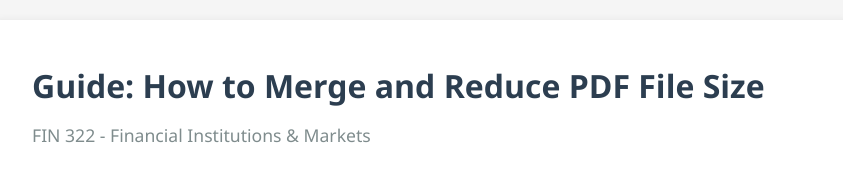
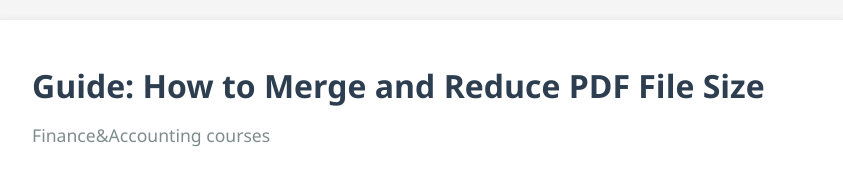
Before and after one commit to miladkasirian/miladkasirian.github.io, a plain HTML site: page pdf-guide.html in a window 1280 px wide. Shown: the top 176 px of the page, without its empty margins (218-1061 px from the left). Drawn offline with Linux system fonts and the light colour scheme.

Commit message:
pdf-guide.html

```diff
--- a/pdf-guide.html
+++ b/pdf-guide.html
@@ -221,7 +221,7 @@
 <body>
     <div class="container">
         <h1>Guide: How to Merge and Reduce PDF File Size</h1>
-        <div class="subtitle">FIN 322 - Financial Institutions & Markets</div>
+        <div class="subtitle">Finance&Accounting courses</div>
 
         <div class="intro">
             <p>You may face challenges when trying to combine (merge) multiple PDF files into a single file, or when your PDF files have excessively large file sizes.</p>
```
